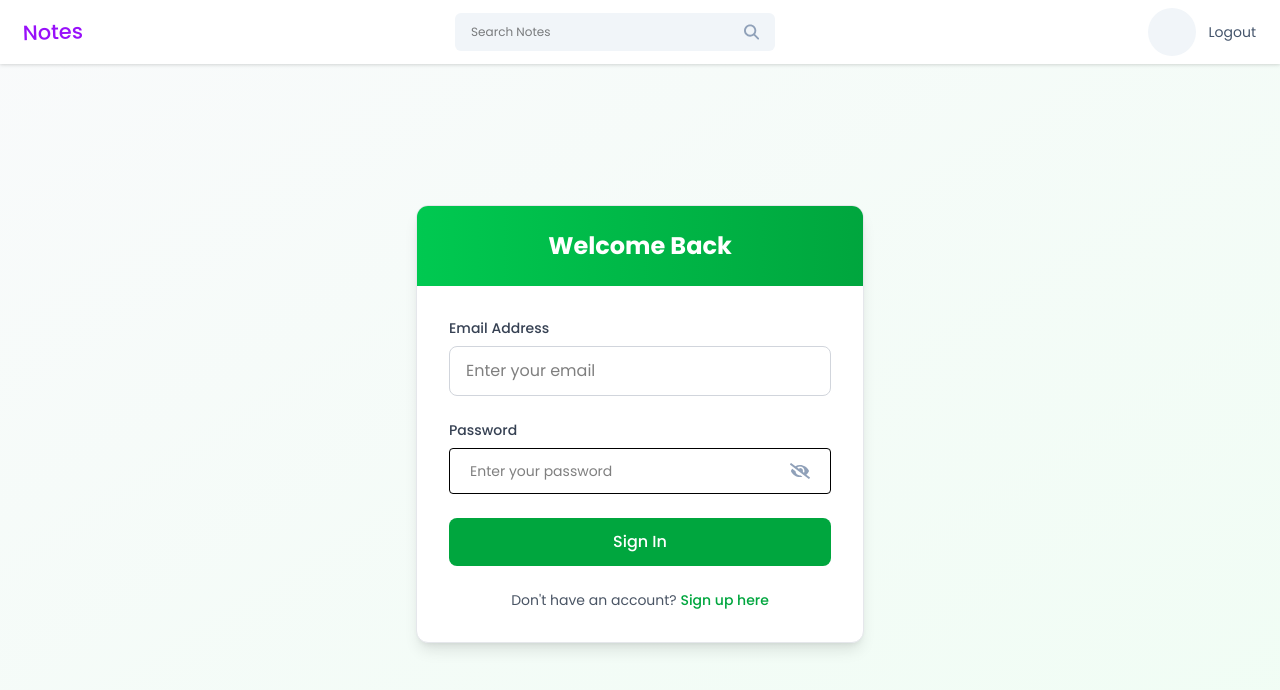
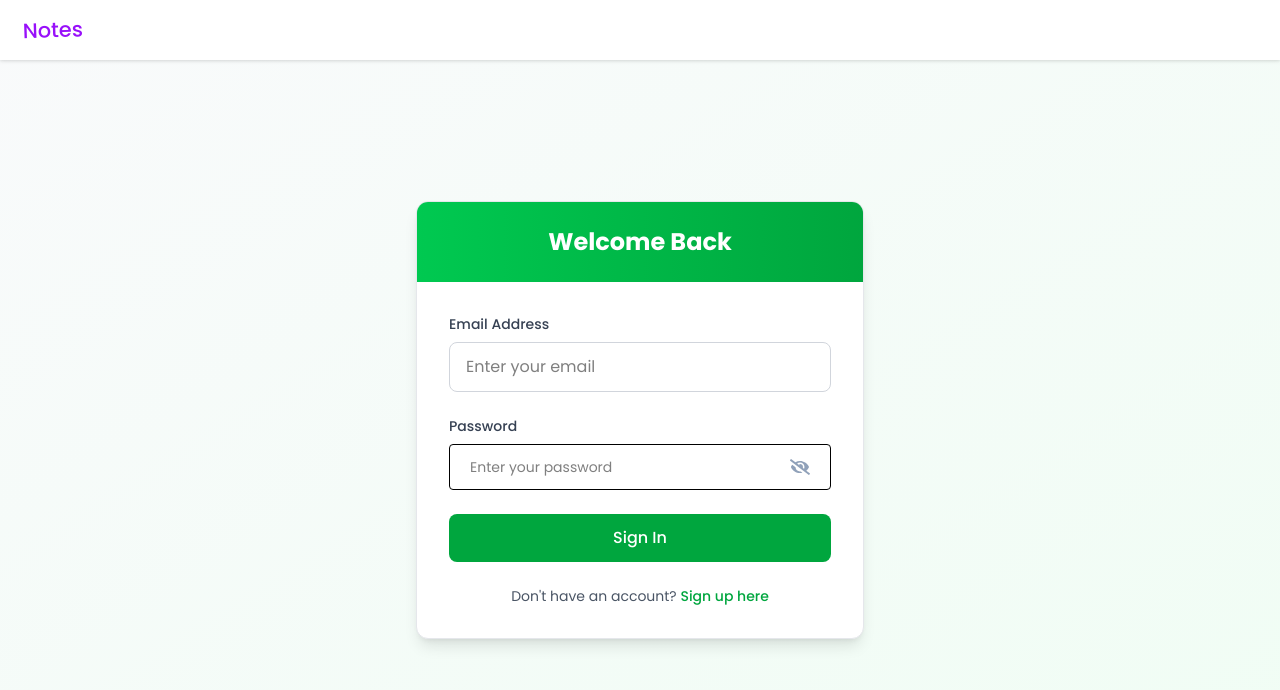
Before and after one commit to LalitSingh9933/NoteApp, a React (Vite) app in the folder frontend/notes-app/: page / in a window 1280 px wide. Shown: the top 690 px of the page. Built offline with nearby package versions, Linux system fonts and the light colour scheme.

Commit message:
change in navbar .. remove the searchbar and userprofile from home page

```diff
--- a/frontend/notes-app/src/components/Navbar/Navbar.jsx
+++ b/frontend/notes-app/src/components/Navbar/Navbar.jsx
@@ -42,7 +42,7 @@ export default function Navbar({ userInfo, onSearchNote, handleClearSearch }) {
     handleClearSearch();
   };
 
-  const isAuthPage = location.pathname === "/login" || location.pathname === "/signup";
+  const isAuthPage = location.pathname === "/login" || location.pathname === "/signup"||location.pathname === "/";
 
   return (
     <div className="bg-white flex items-center justify-between px-6 py-2 drop-shadow">
```
